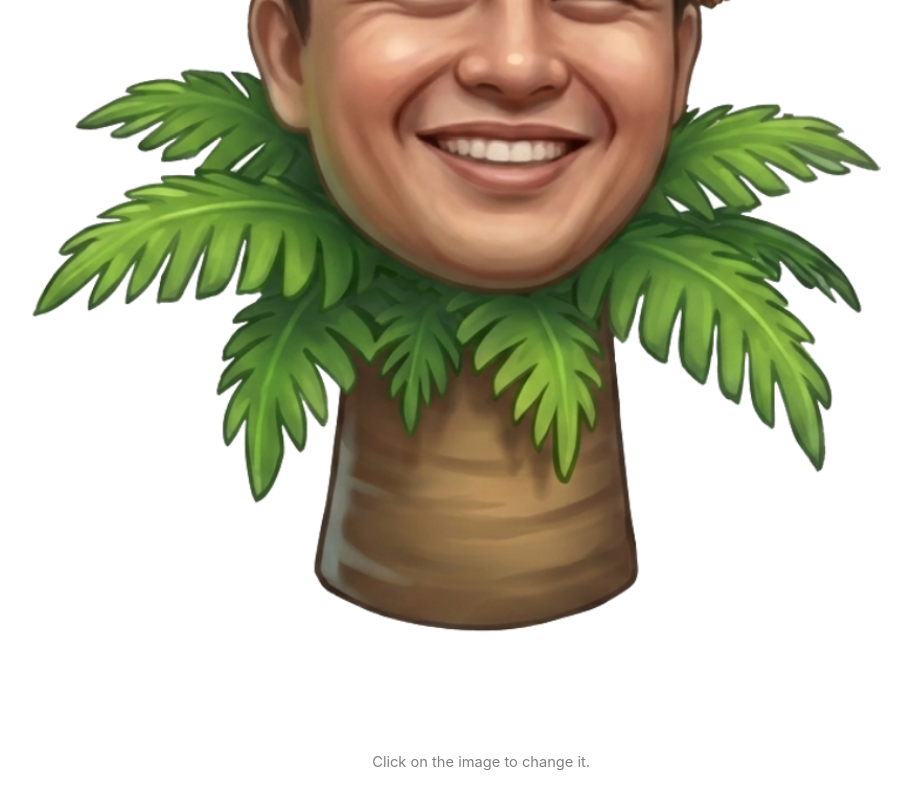
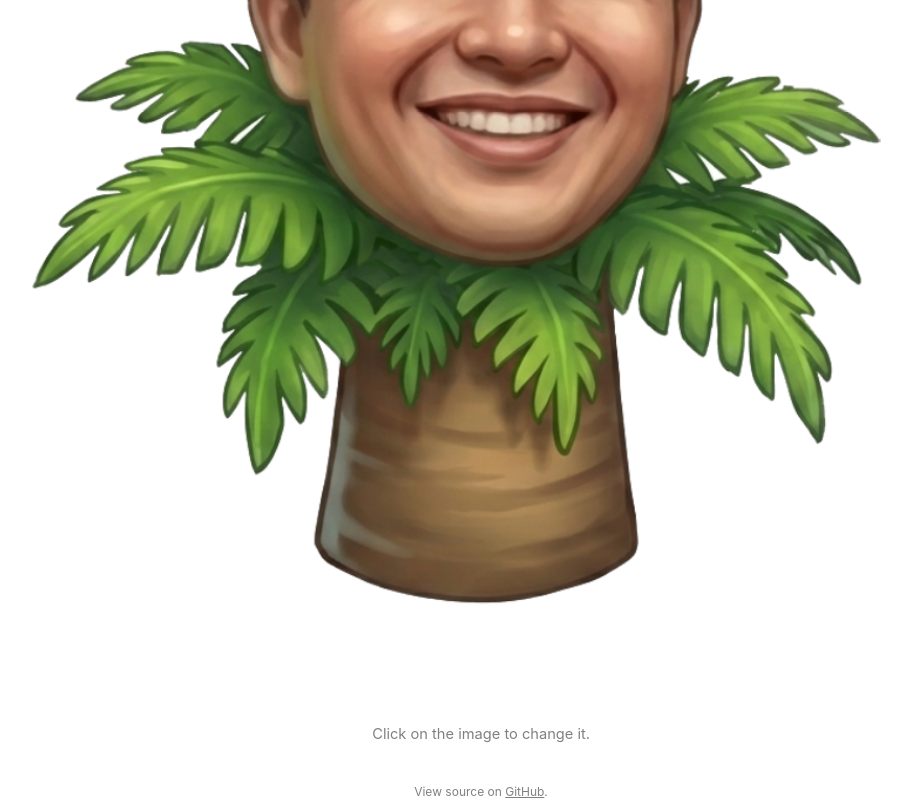
Before and after one commit to Xu-Justin/sawit-forever, a React (Vite) app in the folder sawit-client/: page / in a window 1280 px wide. Shown: the part 198-998 px from the top of the page, without its empty margins (159-1071 px from the left). Before the commit the page ends 970 px from the top, so only its background shows below. Built offline with nearby package versions, Linux system fonts and the light colour scheme.

Commit message:
Add footer

```diff
--- a/sawit-client/src/App.tsx
+++ b/sawit-client/src/App.tsx
@@ -46,6 +46,9 @@ function App() {
       <div className={"text-center text-sm opacity-50 animate__animated animate__pulse animate__infinite"}>
         Click on the image to change it.
       </div>
+      <footer className={"text-center text-xs opacity-50"}>
+        View source on <a href="https://github.com/Xu-Justin/sawit-forever" target="_blank" rel="noopener noreferrer" className="underline">GitHub</a>.
+      </footer>
     </main>
   )
 }
```
